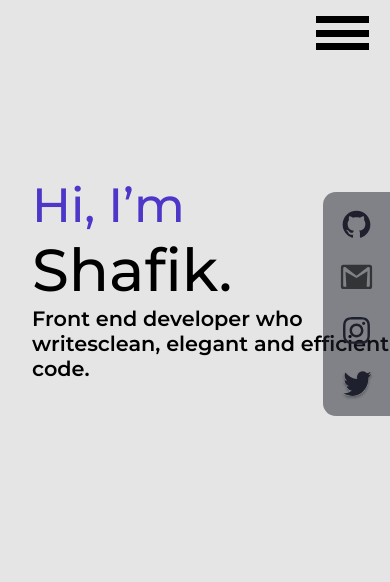
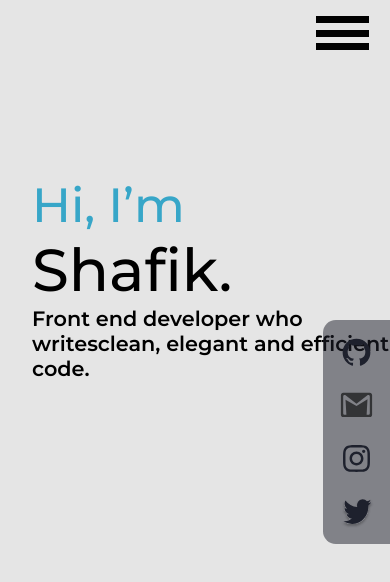
Before and after one commit to shafdev/portfolio_ongoing, a React (Create React App) app: page / in a window 390 px wide. Shown: the top 582 px of the page. Built offline with nearby package versions, Linux system fonts and the light colour scheme.

Commit message:
c4_07_06_22

```diff
--- a/src/index.css
+++ b/src/index.css
@@ -82,7 +82,7 @@
   z-index: 1;
   font-weight: 500;
   font-size: 3rem;
-  color: #4d37c8;
+  color: #37a6c8;
   /* top:1.5rem; */
 }
 
@@ -212,7 +212,8 @@ span:nth-child(5){
       background: rgba(30, 33, 45, 0.5);
       border-radius: 0.8rem 0 0 0.8rem;
       right: 0rem;
-      top:12rem;
+      top:20rem;
+
       transition: 1s;
       transition-timing-function:cubic-bezier(0.175, 0.885, 0.32, 1.275);
   }
```
